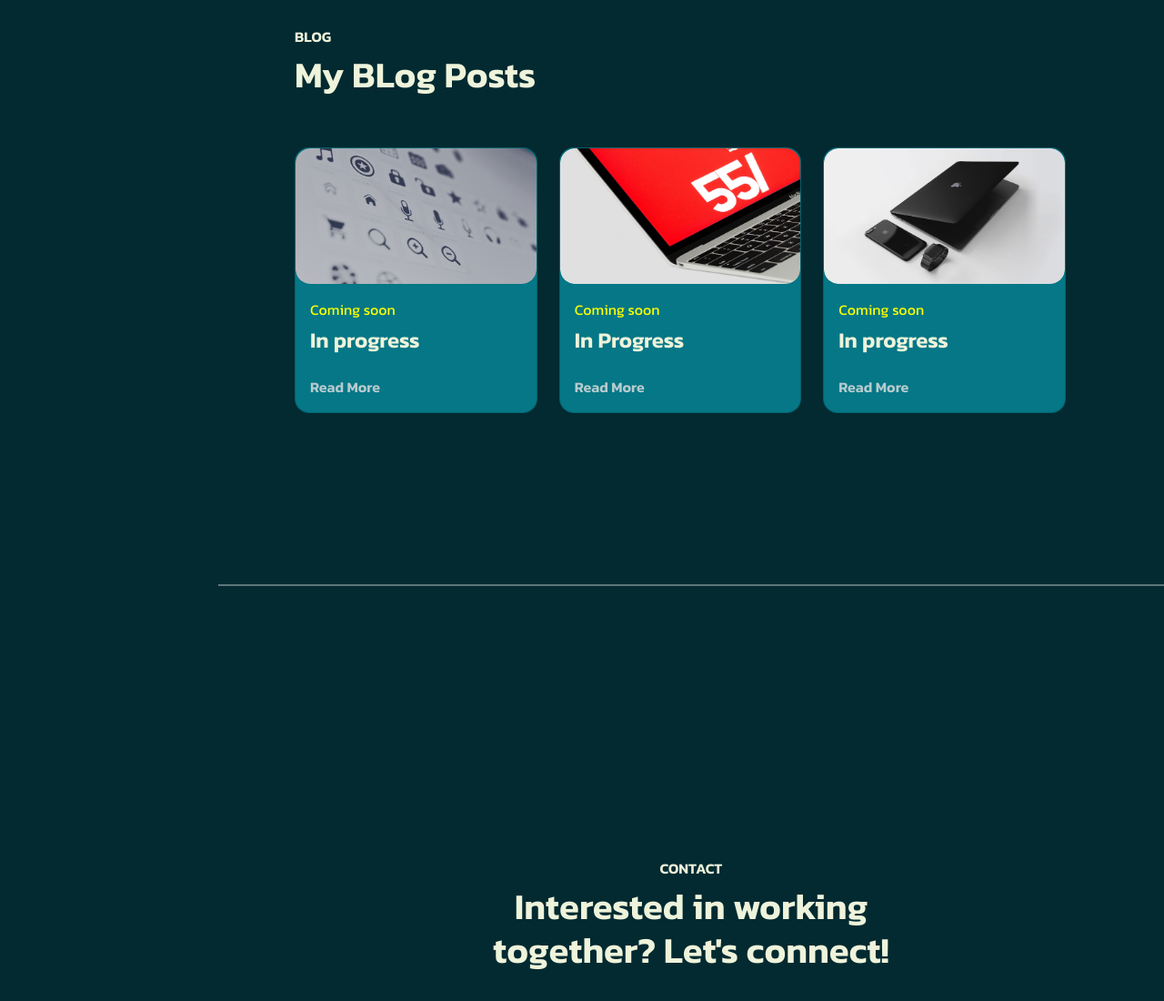
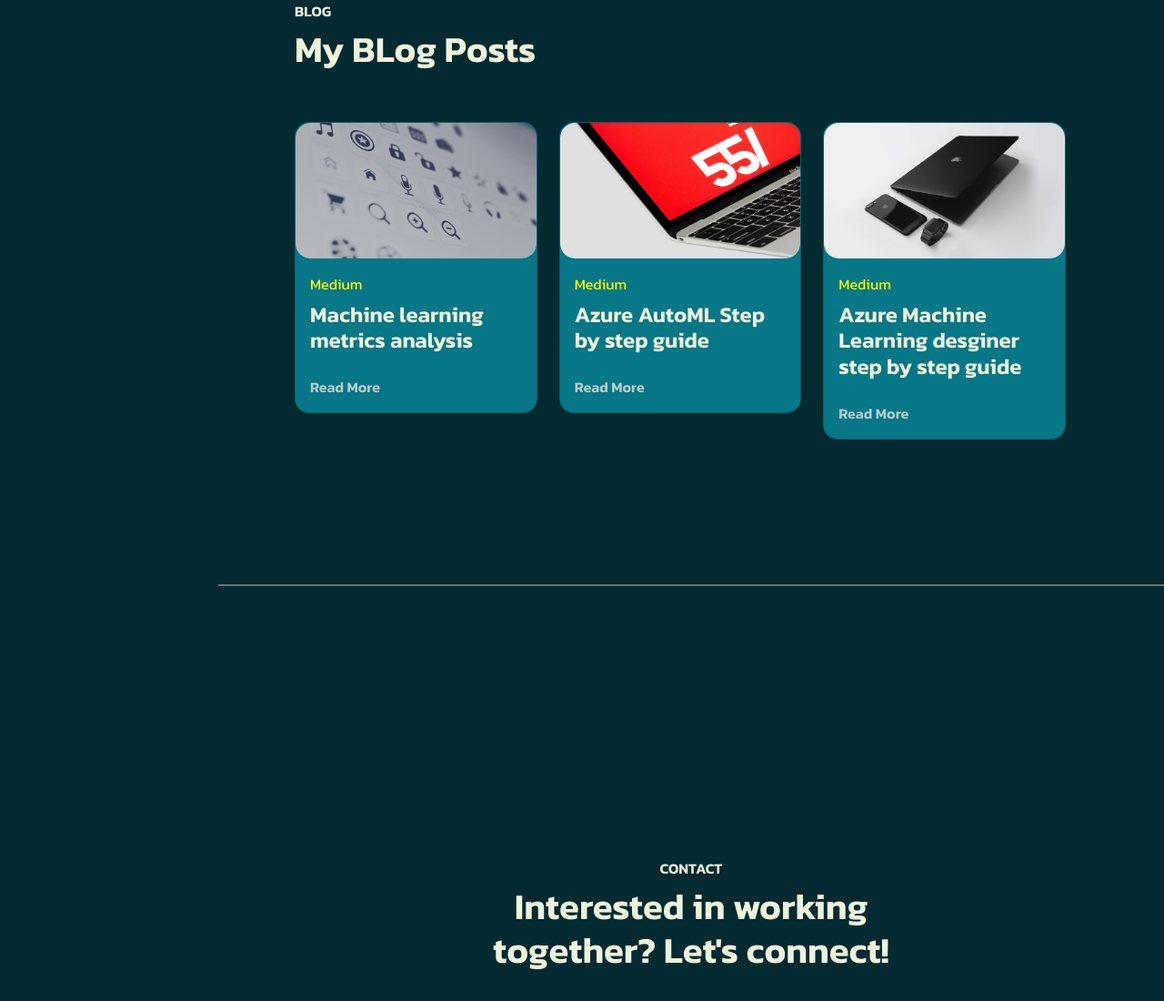
Before and after one commit to jasvithaBuggana/JBPortfolio, a plain HTML site: page index.html in a window 1280 px wide. Shown: the part 4744-5844 px from the top of the page at 91% size. Drawn offline with Linux system fonts and the light colour scheme; a web font is replaced by a local one.

Commit message:
Update index.html

```diff
--- a/index.html
+++ b/index.html
@@ -368,11 +368,11 @@
                     />
                   </div>
                   <div class="card-content p-3">
-                    <p class="text-brand mb-2">Coming soon</p>
+                    <p class="text-brand mb-2">Medium</p>
                     <h4 class="mb-4">
-                      In progress
+                      Machine learning metrics analysis
                     </h4>
-                    <a href="#" class="custom-link">Read More</a>
+                    <a href="https://medium.com/@jasvithabuggana/comparing-azure-automl-and-machine-learning-designer-a-metrics-analysis-354751f75b89" class="custom-link">Read More</a>
                   </div>
                 </div>
               </div>
@@ -386,11 +386,11 @@
                     />
                   </div>
                   <div class="card-content p-3">
-                    <p class="text-brand mb-2">Coming soon </p>
+                    <p class="text-brand mb-2">Medium </p>
                     <h4 class="mb-4">
-                      In Progress
+                      Azure AutoML Step by step guide
                     </h4>
-                    <a href="#" class="custom-link">Read More</a>
+                    <a href="https://medium.com/@jasvithabuggana/azure-automl-step-by-step-guide-77c19a907f9e" class="custom-link">Read More</a>
                   </div>
                 </div>
               </div>
@@ -404,11 +404,11 @@
                     />
                   </div>
                   <div class="card-content p-3">
-                    <p class="text-brand mb-2">Coming soon</p>
+                    <p class="text-brand mb-2">Medium</p>
                     <h4 class="mb-4">
-                      In progress
+                      Azure Machine Learning desginer step by step guide
                     </h4>
-                    <a href="#" class="custom-link">Read More</a>
+                    <a href="https://medium.com/@jasvithabuggana/azure-machine-learning-designer-step-by-step-guide-f28f88ac7cb9" class="custom-link">Read More</a>
                   </div>
                 </div>
               </div>
```
